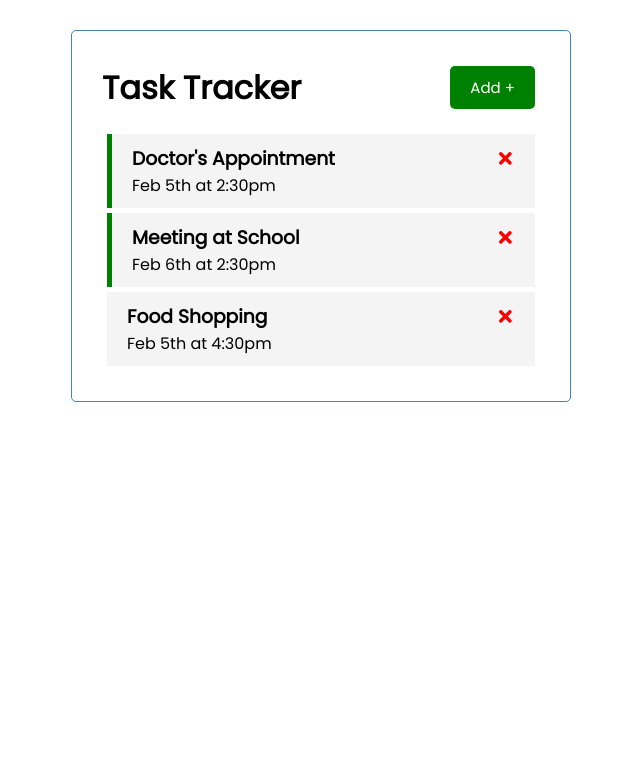
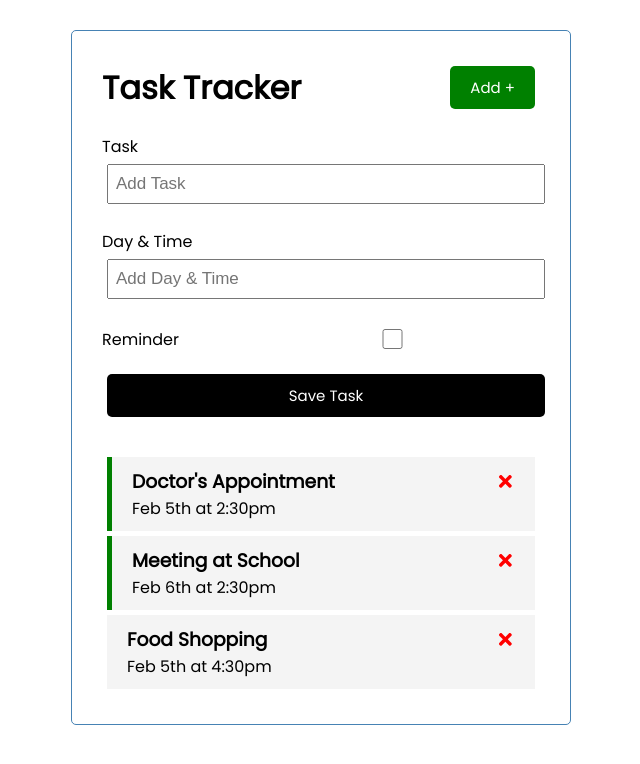
Before and after one commit to SaadJamilAkhtar/react-task-tracker, a React (Create React App) app: page / in a window 1280 px wide. Shown: the top 764 px of the page, without its empty margins (319-959 px from the left). Built offline with nearby package versions, Linux system fonts and the light colour scheme.

Commit message:
form component done

```diff
--- a/src/App.js
+++ b/src/App.js
@@ -1,6 +1,7 @@
 import {useState} from "react";
 import Header from './components/Header'
 import Tasks from "./components/Tasks";
+import AddTask from "./components/AddTask";
 
 
 function App() {
@@ -38,6 +39,7 @@
     return (
         <div className="container">
             <Header/>
+            <AddTask/>
             {tasks.length > 0 ? (
                 <Tasks tasks={tasks} onDelete={deleteTask} onToggle={toggleReminder}/>) : ('No Tasks To Show')}
         </div>
--- /dev/null
+++ b/src/components/AddTask.js
@@ -0,0 +1,30 @@
+import React from 'react';
+import {useState} from "react";
+
+function AddTask(props) {
+
+    const [text, setText] = useState("");
+    const [day, setDay] = useState('');
+    const [reminder, setReminder] = useState(false);
+
+    return (
+        <form className={'add-form'}>
+            <div className="form-control">
+                <label>Task</label>
+                <input type="text" placeholder={'Add Task'} value={text} onChange={(e) => setText(e.target.value)}/>
+            </div>
+            <div className="form-control">
+                <label>Day & Time</label>
+                <input type="text" placeholder={'Add Day & Time'} value={day} onChange={(e) => setDay(e.target.value)}/>
+            </div>
+            <div className="form-control form-control-check">
+                <label>Reminder</label>
+                <input type="checkbox" value={reminder}
+                       onChange={(e) => setReminder(e.currentTarget.checked)}/>
+            </div>
+            <input type="submit" value={'Save Task'} className={'btn btn-block'}/>
+        </form>
+    );
+}
+
+export default AddTask;
```
